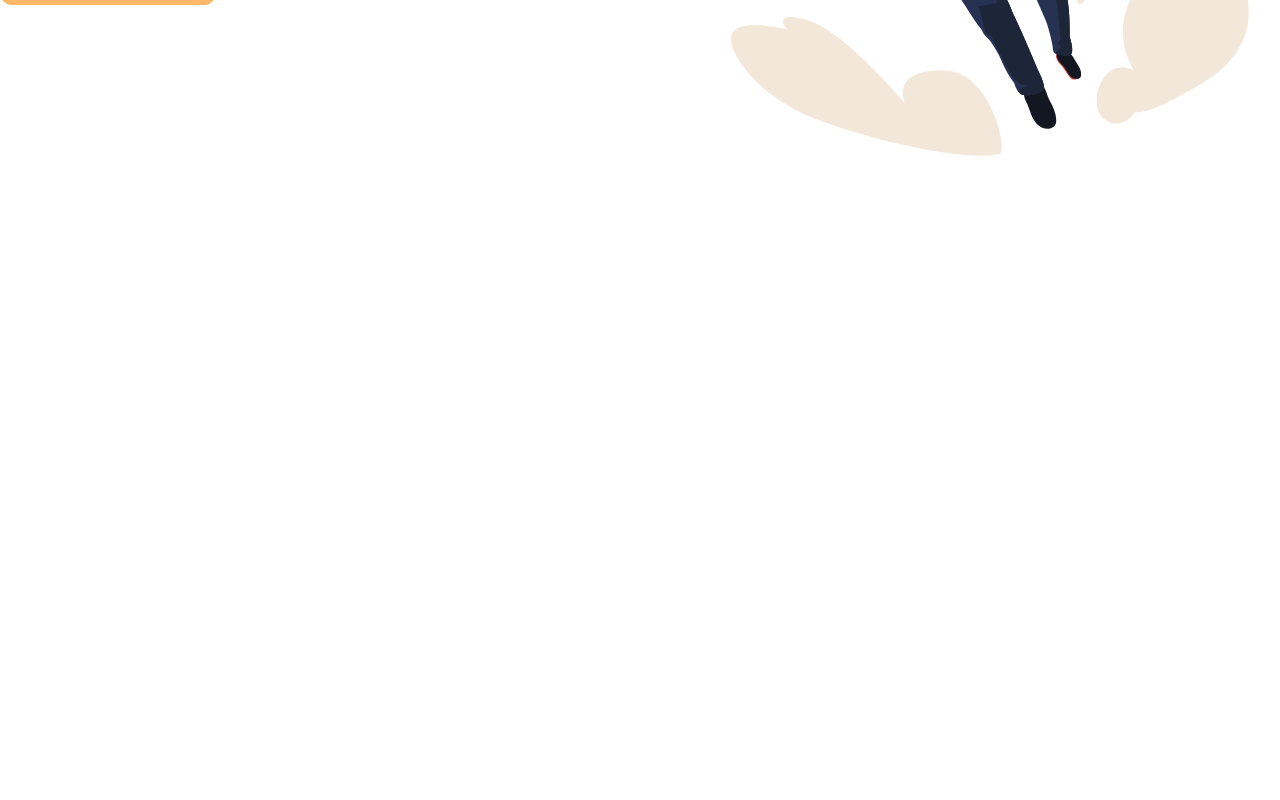
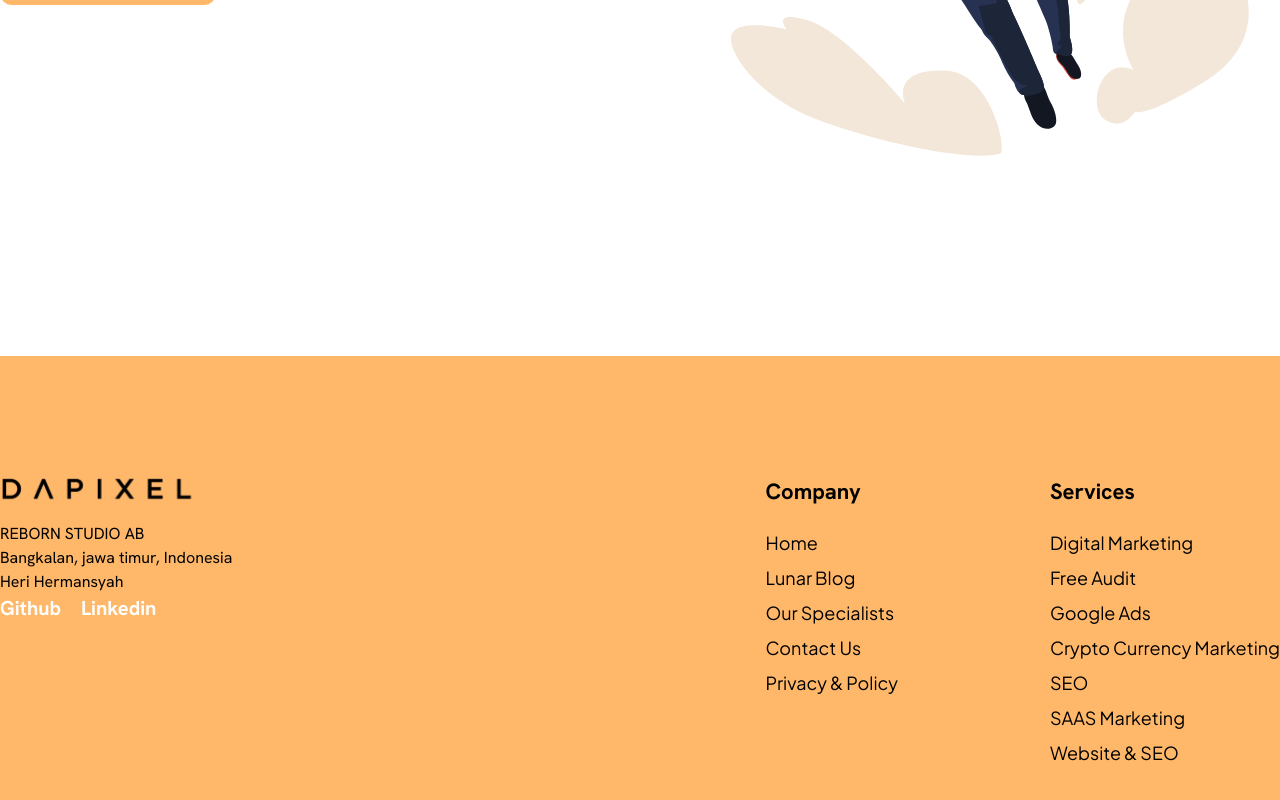
Before and after one commit to herihermansyah/dafixel-marketing-agency-website, a Next.js app: page / in a window 1280 px wide. Shown: the part 5215-6015 px from the top of the page. Before the commit the page ends 5571 px from the top, so only its background shows below. Built offline with nearby package versions, Linux system fonts and the light colour scheme.

Commit message:
feat(layout): import footer

```diff
--- a/src/layouts/layout.tsx
+++ b/src/layouts/layout.tsx
@@ -1,5 +1,6 @@
 import React from "react";
 import Header from "./header";
+import Footer from "./footer";
 
 const Layout = ({children}: {children: React.ReactNode}) => {
   return (
@@ -8,7 +9,9 @@ const Layout = ({children}: {children: React.ReactNode}) => {
         <Header />
       </header>
       <main className="grow my-5 mb-50">{children}</main>
-      <footer></footer>
+      <footer>
+        <Footer />
+      </footer>
     </div>
   );
 };
```
